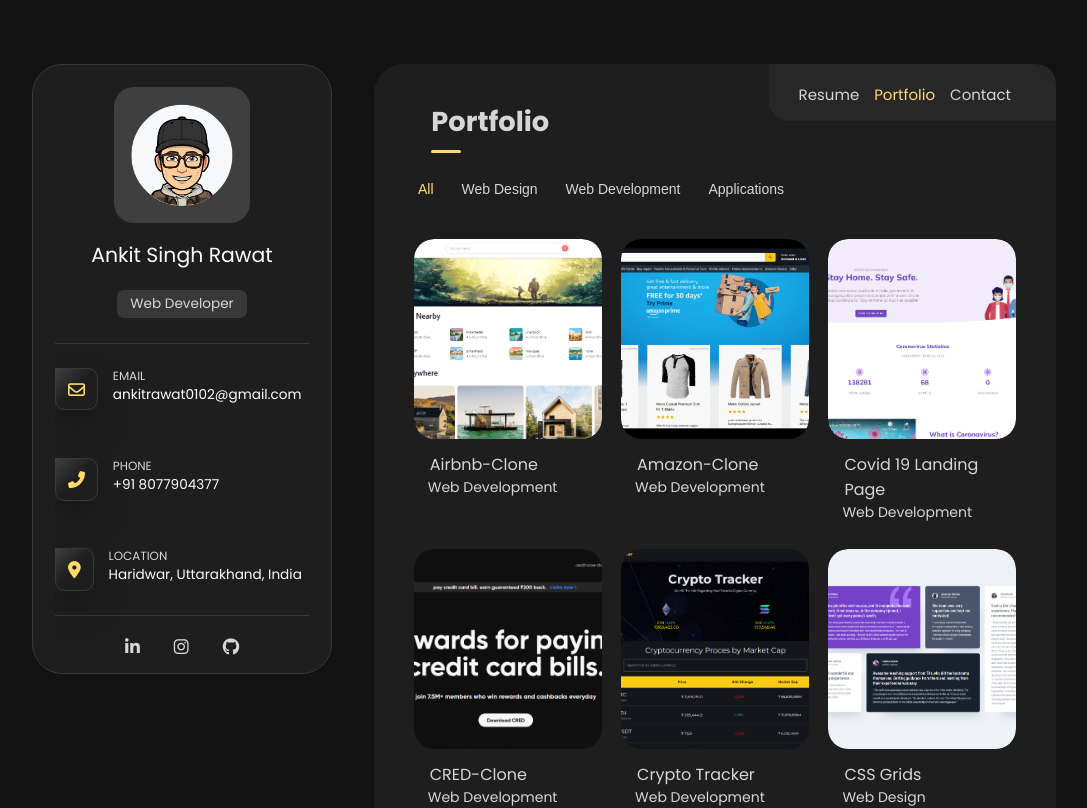
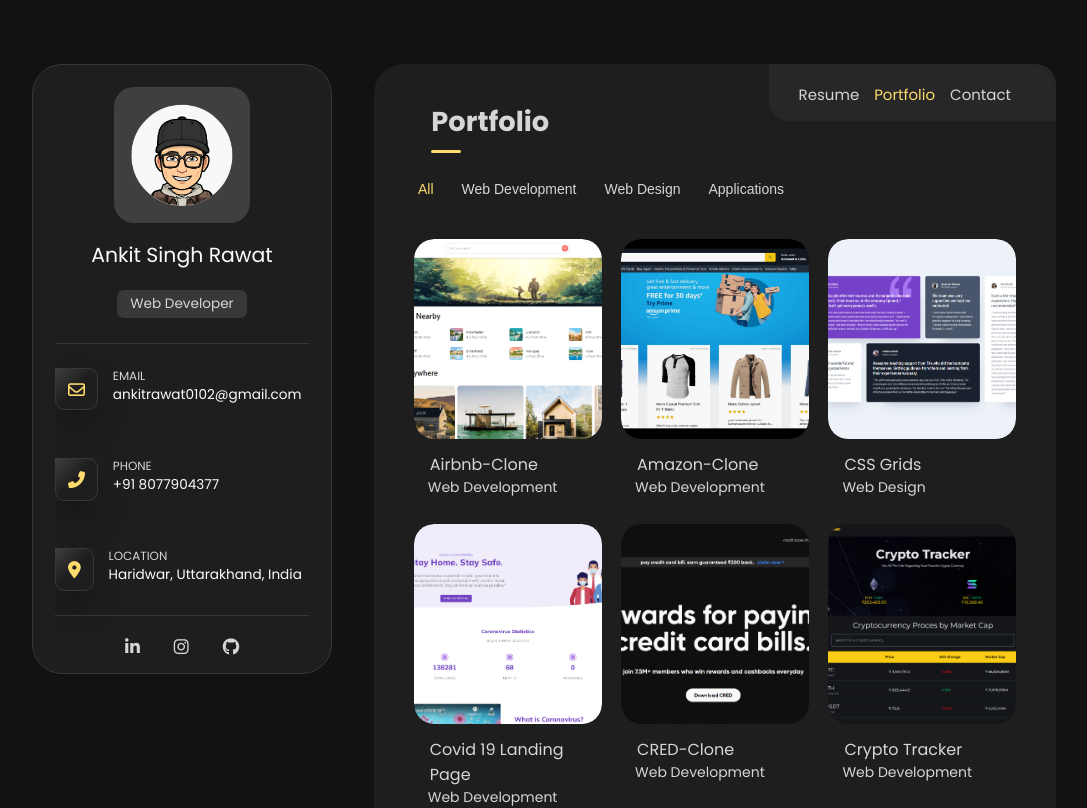
Before and after one commit to ankitt01/Resume, a React (Create React App) app: page /portfolio in a window 1280 px wide. Shown: the top 808 px of the page, without its empty margins (96-1183 px from the left). Built offline with nearby package versions, Linux system fonts and the light colour scheme.

Commit message:
added framer motion animations

```diff
--- a/package.json
+++ b/package.json
@@ -6,6 +6,7 @@
     "@testing-library/jest-dom": "^5.16.2",
     "@testing-library/react": "^12.1.2",
     "@testing-library/user-event": "^13.5.0",
+    "framer-motion": "^6.2.8",
     "leaflet": "^1.7.1",
     "mapbox-gl": "^2.7.0",
     "react": "^17.0.2",
--- a/src/components/Portfolio.js
+++ b/src/components/Portfolio.js
@@ -1,6 +1,9 @@
 import React, { useState, useEffect } from 'react'
 import Project from './Project'
 import './styles/Portfolio.scss'
+import { motion, AnimatePresence } from 'framer-motion'
+
+
 function Portfolio() {
   const [projects, setProjects] = useState([
     {
@@ -12,6 +15,11 @@
       img: "amazon.PNG",
       title: "Amazon-Clone",
       category: "Web Development",
+    },
+    {
+      img: "css-grid.PNG",
+      title: "CSS Grids",
+      category: "Web Design",
     },
     {
       img: "covid.PNG",
@@ -27,11 +35,6 @@
       img: "crypto.PNG",
       title: "Crypto Tracker",
       category: "Web Development",
-    },
-    {
-      img: "css-grid.PNG",
-      title: "CSS Grids",
-      category: "Web Design",
     },
     {
       img: "glint.PNG",
@@ -73,15 +76,17 @@
         <h1 className='title'>Portfolio</h1>
         <div className='tabs'>
           <button onClick={() => setActiveFilter("All")} className={`${activeFilter ==="All" ? "active" : ""} tab`}>All</button>
+          <button onClick={() => setActiveFilter("Web Development")} className={`${activeFilter ==="Web Development" ? "active" : ""} tab`}>Web Development</button>
           <button onClick={() => setActiveFilter("Web Design")} className= {`${activeFilter ==="Web Design" ? "active" : ""} tab`}>Web Design</button>
-          <button onClick={() => setActiveFilter("Web Development")} className={`${activeFilter ==="Web Development" ? "active" : ""} tab`}>Web Development</button>
           <button onClick={() => setActiveFilter("Applications")} className={`${activeFilter ==="Applications" ? "active" : ""} tab`}>Applications</button>
         </div>
-        <div className='projects'>
-          {filtered.map((project,i) => {
-            return <Project project={project} key={i}/>
-          })}
-        </div>
+        <motion.div layout className='projects'>
+          <AnimatePresence>
+            {filtered.map((project,i) => {
+              return <Project project={project} key={i}/>
+            })}
+          </AnimatePresence>
+        </motion.div>
     </div>
   )
 }
--- a/src/components/Project.js
+++ b/src/components/Project.js
@@ -1,15 +1,16 @@
 import React from 'react'
 import './styles/Portfolio.scss'
+import { motion } from 'framer-motion'
 
 const Project = ({project}) => {
   return (
-    <div className='project'>
+    <motion.div layout animate={{opacity:1}} initial={{opacity:0}} exit={{opacity:0}} className='project'>
       <div className='img-container'>
         <img  src={`/images/${project.img}`} alt="" />
       </div>
       <p className='project-title'>{project.title}</p>
       <p className='project-category'>{project.category}</p>
-    </div>
+    </motion.div>
   )
 }
 
```
Also changed, not shown: 2 other files (tests, documents, lock files or other folders).
